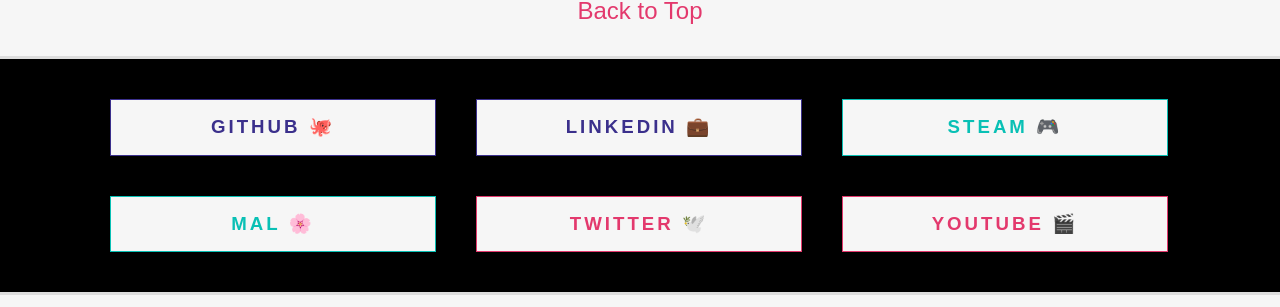
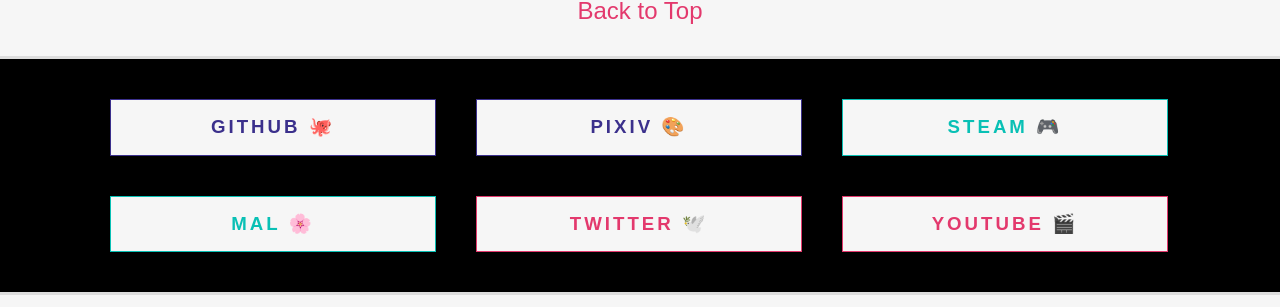
Before and after one commit to liz-lorena/2020, a Jekyll site: the page built from _posts/2019-05-06-hide-youtube-metrics-addon.md, in a window 1280 px wide. Shown: the part 543-850 px from the top of the page. Built offline with Jekyll 4.4.1, drawn with Linux system fonts in a browser that asks for light colours.

Commit message:
Update links.html

```diff
--- a/_includes/links.html
+++ b/_includes/links.html
@@ -3,7 +3,7 @@
 
 	<a href="http://github.com/{{ site.author_name }}" rel="noopener" class="purple" target="_blank" title="Projects and website code @{{ site.author_name }}">Github 🐙</a>
 
-	<a href="http://linkedin.com/in/{{ site.author_name }}" rel="noopener" class="purple" target="_blank" title="Connect with me at /in/{{ site.author_name }}">LinkedIn 💼</a>
+	<a href="http://pixiv.me/{{ site.author_name }}" rel="noopener" class="purple" target="_blank" title="See my art @{{ site.author_name }}">Pixiv 🎨</a>
 
 	<a href="http://steamcommunity.com/id/{{ site.author_name }}" rel="noopener" class="green" target="_blank" title="Games I play at /id/{{ site.author_name }}">Steam 🎮</a>
 
```
